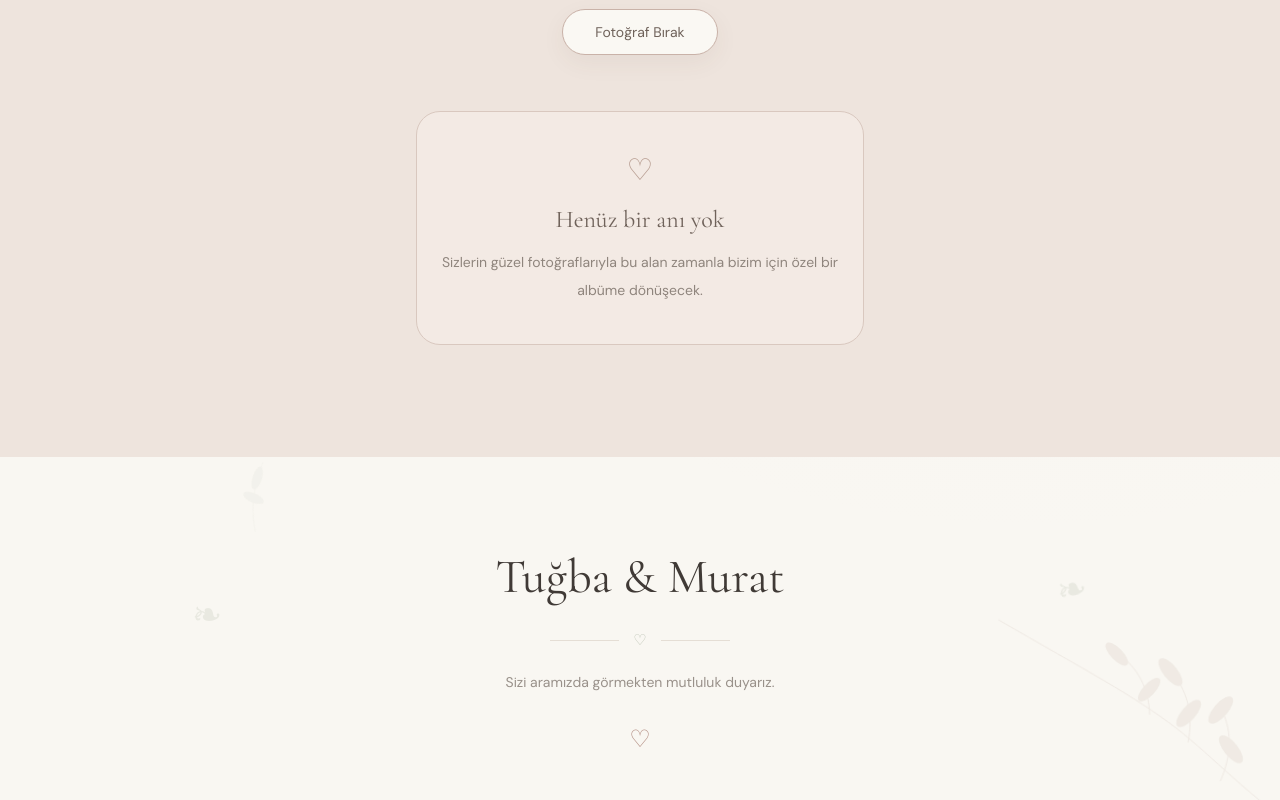
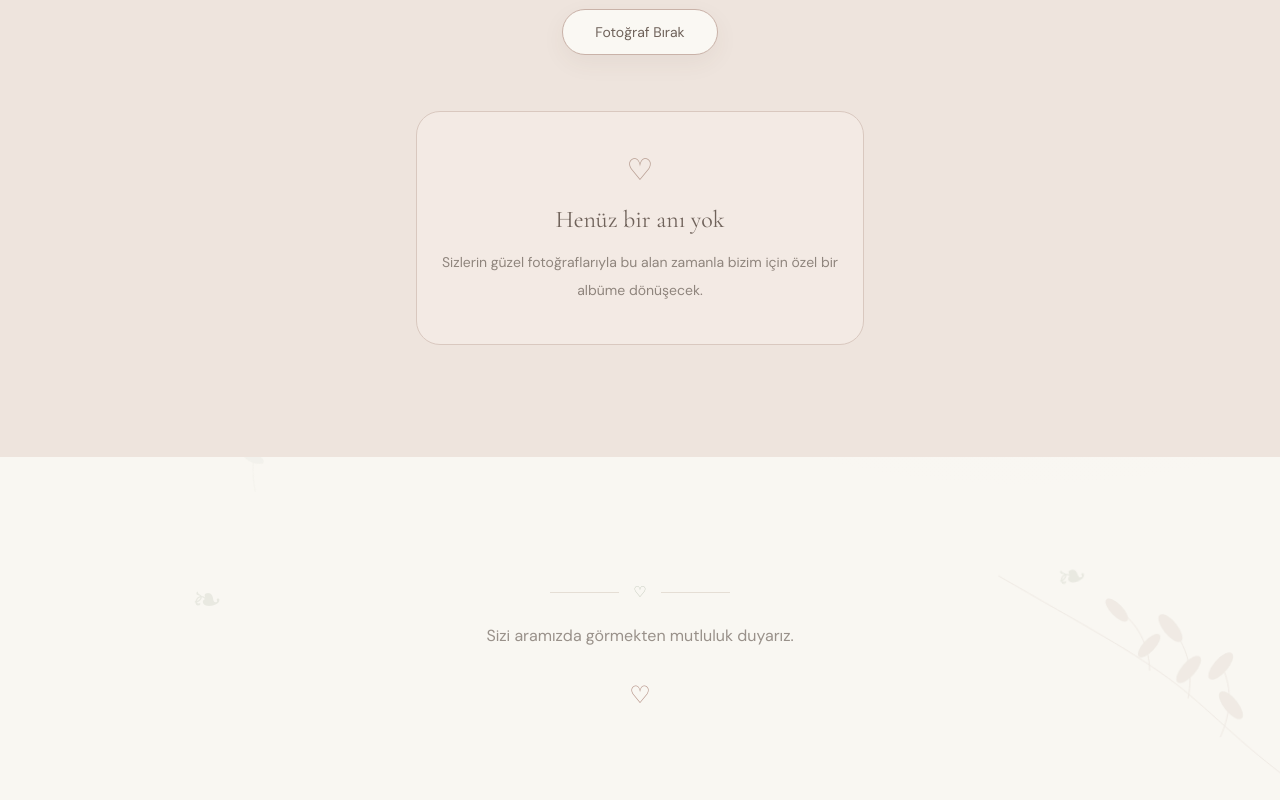
Before and after one commit to Batuhan-bk/tugba-murat, a Next.js app: page / in a window 1280 px wide. Shown: the part 3149-3949 px from the top of the page. Built offline with nearby package versions, Linux system fonts and the light colour scheme; no server answers; the database is empty.

Commit message:
changed last screen text

```diff
--- a/app/page.tsx
+++ b/app/page.tsx
@@ -217,15 +217,11 @@ Pendik / İstanbul`}
           ❧
         </div>
 
-        <p className="font-serif text-4xl text-[#403a36] sm:text-5xl">
-          Tuğba & Murat
-        </p>
-
         <div className="botanical-divider">
           <span>♡</span>
         </div>
 
-        <p className="mt-5 text-sm text-[#99918a]">
+        <p className="mt-5 text-md text-[#99918a]">
           Sizi aramızda görmekten mutluluk duyarız.
         </p>
 
```
